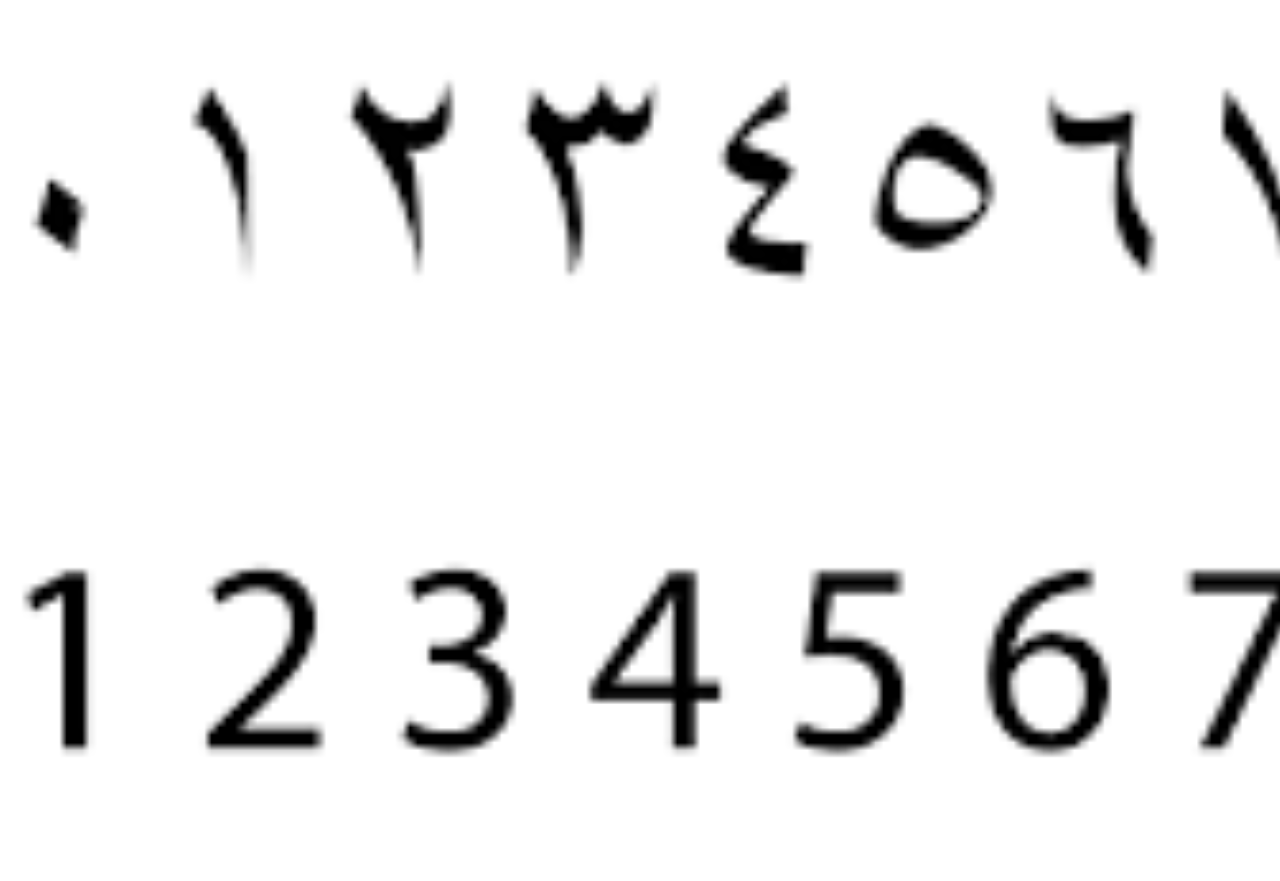
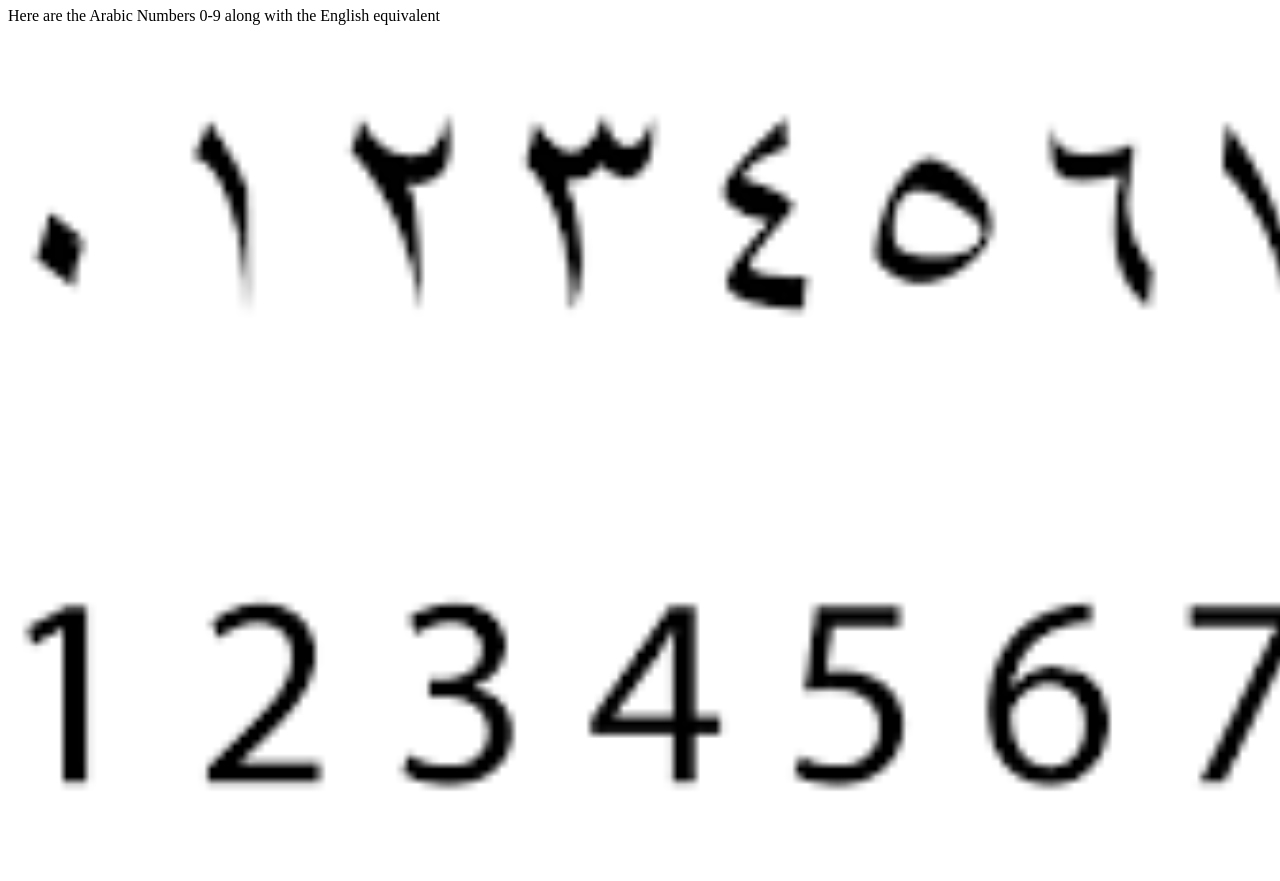
Before and after one commit to Zahir-I/SML5202-2022-Zahir, a plain HTML site: page arabic-numbers.html in a window 1280 px wide. Shown: the part 73-954 px from the top of the page. Before the commit the page ends 920 px from the top, so only its background shows below. Drawn offline with Linux system fonts and the light colour scheme.

Commit message:
Update arabic-numbers.html

```diff
--- a/arabic-numbers.html
+++ b/arabic-numbers.html
@@ -7,6 +7,7 @@
   <div class="row"
   <div class="col-sm-4">
   <h1> Arabic Numbers </h1>
+  <p> Here are the Arabic Numbers 0-9 along with the English equivalent</p>
   </div>
   <div class="row">
   <div class="col-sm-8">
```
